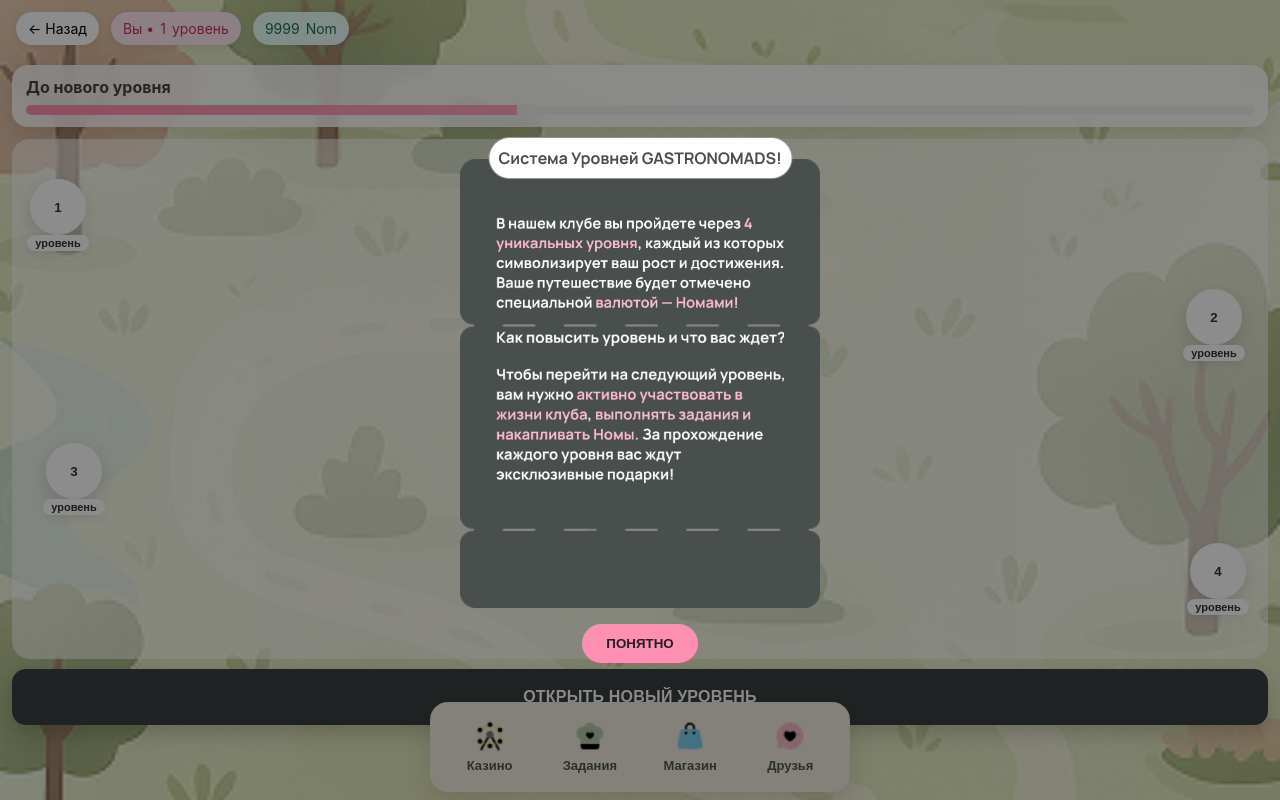
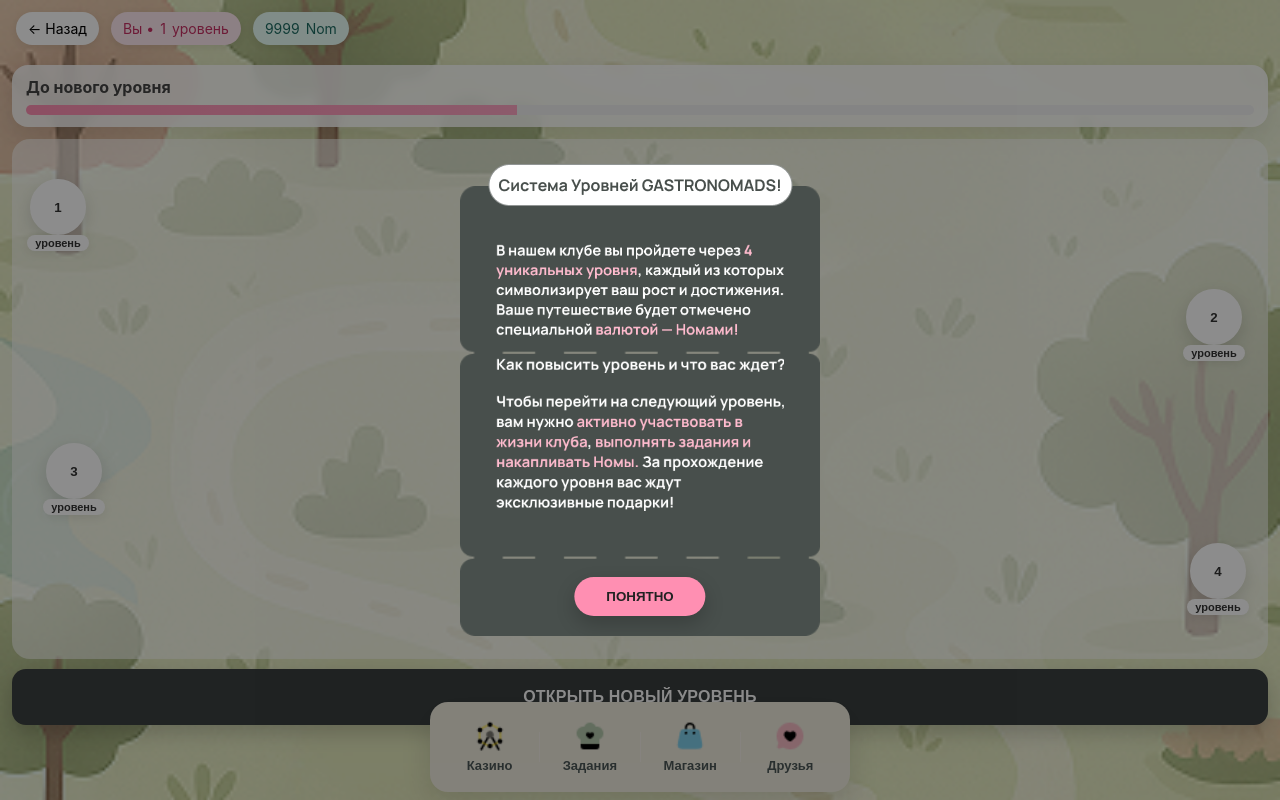
Before and after one commit to Vitgen-prod/gastro_game.github.io, a plain HTML site: page index.html in a window 1280 px wide. Both pictures are taken after a click on the button "НАЧАТЬ ИГРУ". Drawn offline with Linux system fonts and the light colour scheme.

Commit message:
Update style.css

```diff
--- a/style.css
+++ b/style.css
@@ -146,13 +146,17 @@ body, html { overflow:hidden; }
 }
 
 .popup-btn {
-  margin-top: 16px;
+  position: absolute;
+  bottom: 20px;             /* отступ от нижнего края попапа */
+  left: 50%;
+  transform: translateX(-50%);
   background: #FF8FB2;
   border: none;
   border-radius: 24px;
-  padding: 12px 24px;
+  padding: 12px 32px;
   font-weight: 700;
   color: #222;
   cursor: pointer;
   z-index: 3;
+  box-shadow: 0 8px 20px rgba(0,0,0,.2);
 }
```
